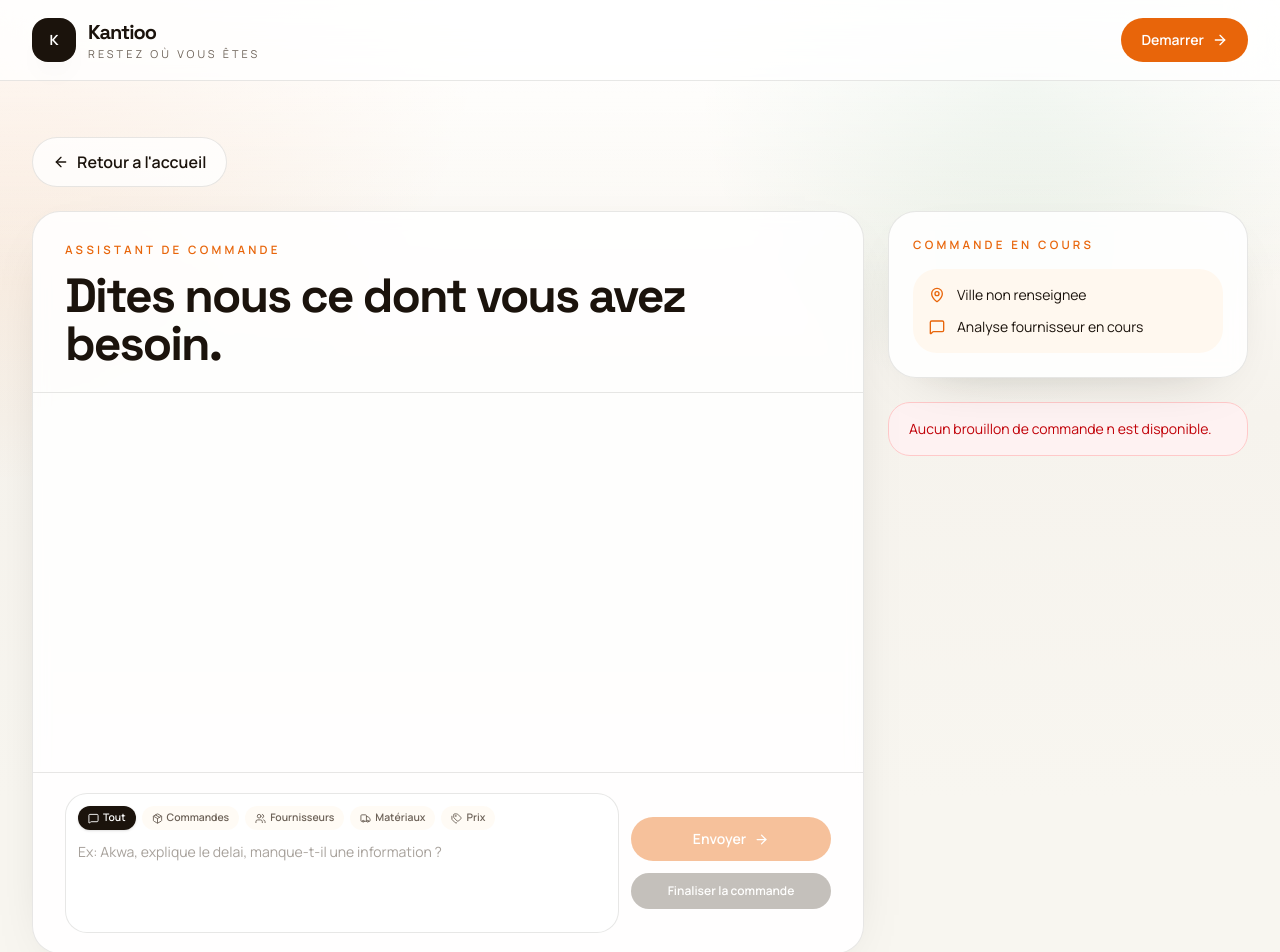
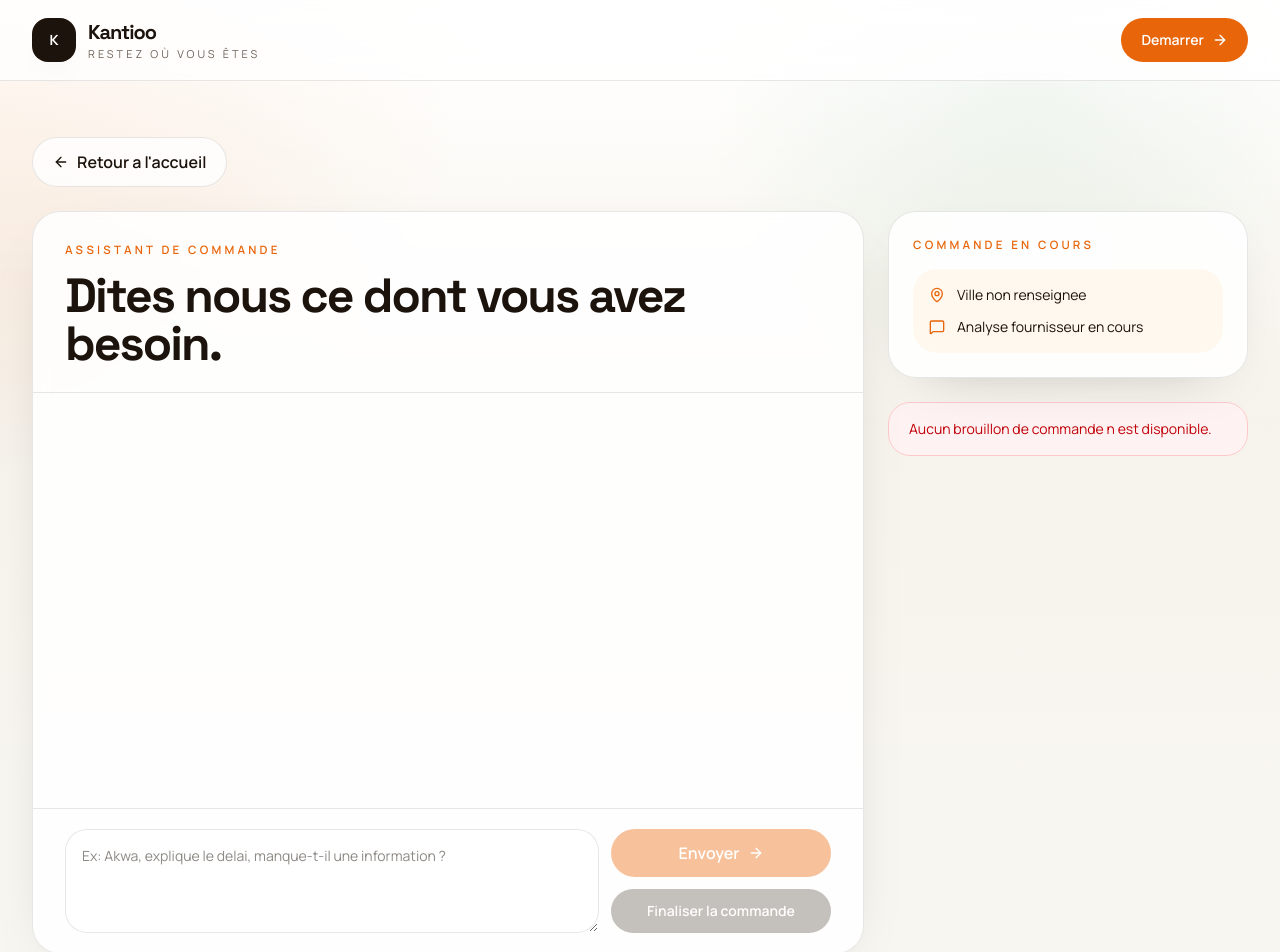
Before and after one commit to Bims002/web_kantio, a Next.js app: page /assistant-commande in a window 1280 px wide. Shown: the top 952 px of the page. Built offline with nearby package versions, Linux system fonts and the light colour scheme.

Commit message:
feat: move filters from assistant to admin workspace

```diff
--- a/components/OrderAssistant.tsx
+++ b/components/OrderAssistant.tsx
@@ -33,12 +33,8 @@ import {
   LoaderCircle,
   MapPin,
   MessageSquare,
-  Package,
-  Tags,
   Truck,
   User,
-  Users,
-  X,
 } from 'lucide-react';
 import Link from 'next/link';
 
@@ -50,16 +46,6 @@ interface ChatMessage {
 
 const STORAGE_KEY = 'kantioo-order-draft';
 const ASSISTANT_TYPING_DELAY_MS = 3000;
-
-type FilterType = 'all' | 'orders' | 'suppliers' | 'materials' | 'prices';
-
-const FILTER_CONFIG: { key: FilterType; label: string; icon: React.ElementType; color: string }[] = [
-  { key: 'all', label: 'Tout', icon: MessageSquare, color: 'bg-kantioo-dark text-white' },
-  { key: 'orders', label: 'Commandes', icon: Package, color: 'bg-blue-600 text-white' },
-  { key: 'suppliers', label: 'Fournisseurs', icon: Users, color: 'bg-emerald-600 text-white' },
-  { key: 'materials', label: 'Matériaux', icon: Truck, color: 'bg-amber-600 text-white' },
-  { key: 'prices', label: 'Prix', icon: Tags, color: 'bg-purple-600 text-white' },
-];
 
 function wait(durationMs: number) {
   return new Promise((resolve) => {
@@ -130,7 +116,6 @@ function buildRecommendationReply(input: {
     `Voici ce que j'ai trouve pour ${materialName} d'apres votre localisation :\n` +
     `✅ ${recommendation.supplier.name}\n` +
     `📍 Distance : ${distanceLine}\n` +
-    `💰Prix Unitaire : ${priceLine}\n` +
     `${nextQuestion || "Confirmer cette commande ?"}`.trim()
   );
 }
@@ -166,7 +151,6 @@ export default function OrderAssistant({
   const [suggestedMaterials, setSuggestedMaterials] = useState<RecommendationMaterial[]>([]);
   const [detectedCategory, setDetectedCategory] = useState<string | null>(null);
   const [alternativeMaterials, setAlternativeMaterials] = useState<RecommendationMaterial[]>([]);
-  const [activeFilter, setActiveFilter] = useState<FilterType>('all');
 
   useEffect(() => {
     try {
@@ -310,16 +294,6 @@ export default function OrderAssistant({
       };
     }
 
-    const filterContextMap: Record<FilterType, string> = {
-      all: '',
-      orders: '[Contexte: L\'utilisateur souhaite des informations sur les COMMANDES]',
-      suppliers: '[Contexte: L\'utilisateur souhaite des informations sur les FOURNISSEURS]',
-      materials: '[Contexte: L\'utilisateur souhaite des informations sur les MATERIAUX]',
-      prices: '[Contexte: L\'utilisateur souhaite des informations sur les PRIX]',
-    };
-
-    const filterContext = activeFilter !== 'all' ? filterContextMap[activeFilter] : '';
-
     try {
       const response = await fetch('/api/order-assistant', {
         method: 'POST',
@@ -331,7 +305,6 @@ export default function OrderAssistant({
           draft: requestDraft,
           messages: [...messages, nextUserMessage],
           preferredReply,
-          filterContext,
         }),
       });
 
@@ -731,7 +704,7 @@ export default function OrderAssistant({
                 <div key={`${message.role}-${index}`} className="flex flex-col gap-1">
                   <div className={`flex ${message.role === 'assistant' ? 'justify-start' : 'justify-end'}`}>
                     <div
-                      className={`max-w-[85%] rounded-[24px] px-4 py-4 text-sm leading-7 whitespace-pre-line ${message.role === 'assistant'
+                      className={`max-w-[85%] rounded-[24px] px-4 py-4 text-sm leading-7 ${message.role === 'assistant'
                           ? 'bg-kantioo-sand text-kantioo-dark'
                           : 'bg-kantioo-dark text-white'
                         }`}
@@ -740,7 +713,7 @@ export default function OrderAssistant({
                         {message.role === 'assistant' ? <Bot size={14} /> : <User size={14} />}
                         {message.role === 'assistant' ? 'Assistant' : 'Vous'}
                       </div>
-                      <p className="whitespace-pre-line break-words">{message.content}</p>
+                      <p>{message.content}</p>
                     </div>
                   </div>
                 </div>
@@ -764,61 +737,29 @@ export default function OrderAssistant({
             </div>
 
             <div className="border-t border-kantioo-line px-6 py-5 sm:px-8">
-              <div className="flex flex-col gap-4 sm:flex-row sm:items-start sm:gap-3">
-                <div className="flex-1 rounded-[22px] border border-kantioo-line bg-white p-3">
-                  <div className="flex flex-wrap gap-1.5 mb-2 pb-1">
-                    {FILTER_CONFIG.map((filter) => {
-                      const Icon = filter.icon;
-                      const isActive = activeFilter === filter.key;
-                      return (
-                        <button
-                          key={filter.key}
-                          type="button"
-                          onClick={() => setActiveFilter(filter.key)}
-                          className={`inline-flex items-center gap-1 rounded-full px-2.5 py-1 text-[0.65rem] font-semibold transition-all ${
-                            isActive
-                              ? filter.color + ' shadow-sm'
-                              : 'bg-kantioo-sand/60 text-kantioo-muted hover:bg-kantioo-sand hover:text-kantioo-dark'
-                          }`}
-                        >
-                          <Icon size={11} />
-                          {filter.label}
-                        </button>
-                      );
-                    })}
-                    {activeFilter !== 'all' && (
-                      <button
-                        type="button"
-                        onClick={() => setActiveFilter('all')}
-                        className="inline-flex items-center gap-0.5 rounded-full bg-kantioo-muted/20 px-1.5 py-1 text-[0.6rem] font-medium text-kantioo-muted hover:bg-kantioo-muted/30"
-                      >
-                        <X size={9} />
-                      </button>
-                    )}
-                  </div>
-                  <textarea
-                    value={input}
-                    onChange={(event) => setInput(event.target.value)}
-                    placeholder="Ex: Akwa, explique le delai, manque-t-il une information ?"
-                    className="w-full min-h-[72px] resize-none bg-transparent text-sm text-kantioo-dark outline-none placeholder:text-kantioo-muted/60"
-                  />
-                </div>
-                <div className="flex flex-col gap-3 sm:w-[200px] sm:pt-6 sm:shrink-0">
+              <div className="flex flex-col gap-3 sm:flex-row">
+                <textarea
+                  value={input}
+                  onChange={(event) => setInput(event.target.value)}
+                  placeholder="Ex: Akwa, explique le delai, manque-t-il une information ?"
+                  className="min-h-[96px] flex-1 rounded-[22px] border border-kantioo-line bg-white px-4 py-4 text-sm text-kantioo-dark outline-none"
+                />
+                <div className="flex flex-col gap-3 sm:w-[220px]">
                   <button
                     type="button"
                     onClick={handleSend}
                     disabled={(!draft && !recommendationContext) || !input.trim() || loadingReply}
-                    className="action-primary gap-2 text-sm disabled:cursor-not-allowed disabled:opacity-40"
+                    className="action-primary gap-2 disabled:cursor-not-allowed disabled:opacity-40"
                   >
                     Envoyer
-                    <ArrowRight size={15} />
+                    <ArrowRight size={16} />
                   </button>
                   <button
                     type="button"
                     onClick={handleFinalize}
                     disabled={!draft || finalizing || Boolean(nextDraftField)}
-                    className={`inline-flex items-center justify-center rounded-full px-4 py-2.5 text-xs font-semibold text-white transition-all ${!nextDraftField && draft
-                        ? 'bg-emerald-600 shadow-[0_12px_24px_-18px_rgba(5,150,105,0.8)] hover:-translate-y-0.5 hover:bg-emerald-700'
+                    className={`inline-flex items-center justify-center rounded-full px-5 py-3 text-sm font-semibold text-white transition-all ${!nextDraftField && draft
+                        ? 'bg-emerald-600 shadow-[0_18px_36px_-24px_rgba(5,150,105,0.95)] hover:-translate-y-0.5 hover:bg-emerald-700'
                         : 'bg-kantioo-muted opacity-40 cursor-not-allowed'
                       }`}
                   >
--- a/components/admin/AdminWorkspace.tsx
+++ b/components/admin/AdminWorkspace.tsx
@@ -167,6 +167,7 @@ export default function AdminWorkspace({ adminEmail }: { adminEmail: string }) {
   const [newCategoryName, setNewCategoryName] = useState<string>('');
   const [priceForm, setPriceForm] = useState<PriceForm>(emptyPrice);
   const [searchQuery, setSearchQuery] = useState('');
+  const [adminFilter, setAdminFilter] = useState<'all' | 'orders' | 'suppliers' | 'materials' | 'pricing'>('all');
 
   // Pricing view state
   const [pricingView, setPricingView] = useState<PricingView>('list');
@@ -174,6 +175,15 @@ export default function AdminWorkspace({ adminEmail }: { adminEmail: string }) {
   const [editablePrices, setEditablePrices] = useState<Record<string, string>>({});
   const [adjustmentPercent, setAdjustmentPercent] = useState<string>('5');
   const [adjustmentType, setAdjustmentType] = useState<AdjustmentType>('increase');
+
+  type AdminFilterConfig = { key: 'all' | 'orders' | 'suppliers' | 'materials' | 'pricing'; label: string; icon: React.ElementType; color: string };
+  const ADMIN_FILTER_CONFIG: AdminFilterConfig[] = [
+    { key: 'all', label: 'Tout', icon: ShoppingBag, color: 'bg-kantioo-dark text-white' },
+    { key: 'orders', label: 'Commandes', icon: ShoppingBag, color: 'bg-blue-600 text-white' },
+    { key: 'suppliers', label: 'Fournisseurs', icon: Users, color: 'bg-emerald-600 text-white' },
+    { key: 'materials', label: 'Articles', icon: PackageSearch, color: 'bg-amber-600 text-white' },
+    { key: 'pricing', label: 'Tarifs', icon: Banknote, color: 'bg-purple-600 text-white' },
+  ];
 
   const normalizedSearch = searchQuery.toLowerCase().trim();
 
@@ -676,7 +686,8 @@ export default function AdminWorkspace({ adminEmail }: { adminEmail: string }) {
             </div>
           ) : null}
 
-          <div className="relative">
+          <div className="flex flex-col gap-3 sm:flex-row sm:items-center">
+            <div className="relative flex-1">
               <span className="absolute inset-y-0 left-4 flex items-center text-kantioo-muted">
                 <Search size={20} />
               </span>
@@ -688,8 +699,33 @@ export default function AdminWorkspace({ adminEmail }: { adminEmail: string }) {
                 className="w-full rounded-[20px] border border-kantioo-line bg-white px-5 py-3 pl-12 text-sm text-kantioo-dark shadow-sm outline-none focus:border-kantioo-dark focus:ring-1 focus:ring-kantioo-dark"
               />
             </div>
+            <div className="flex flex-wrap gap-1.5">
+              {ADMIN_FILTER_CONFIG.map((filter) => {
+                const Icon = filter.icon;
+                const isActive = adminFilter === filter.key;
+                return (
+                  <button
+                    key={filter.key}
+                    type="button"
+                    onClick={() => {
+                      setAdminFilter(filter.key);
+                      setSearchQuery('');
+                    }}
+                    className={`inline-flex items-center gap-1.5 rounded-full px-3 py-2 text-xs font-semibold transition-all ${
+                      isActive
+                        ? filter.color + ' shadow-lg scale-105'
+                        : 'bg-white text-kantioo-muted ring-1 ring-kantioo-line hover:ring-kantioo-orange/50 hover:text-kantioo-orange'
+                    }`}
+                  >
+                    <Icon size={13} />
+                    {filter.label}
+                  </button>
+                );
+              })}
+            </div>
+          </div>
 
-          {activeTab === 'orders' ? (
+          {adminFilter === 'orders' || (adminFilter === 'all' && activeTab === 'orders') ? (
             <div className="space-y-4">
               {filteredOrders.map((order) => (
                 <div key={order.id} className="panel flex flex-col gap-5 p-6 xl:flex-row xl:items-center xl:justify-between">
@@ -730,7 +766,7 @@ export default function AdminWorkspace({ adminEmail }: { adminEmail: string }) {
             </div>
           ) : null}
 
-          {activeTab !== 'orders' ? (
+          {adminFilter === 'all' || activeTab !== 'orders' ? (
             <div className="grid gap-6 xl:grid-cols-[390px_minmax(0,1fr)]">
               <section className="panel p-6">
                 {activeTab === 'suppliers' ? (
```
Lines whose indentation alone changed are shown as unchanged.
